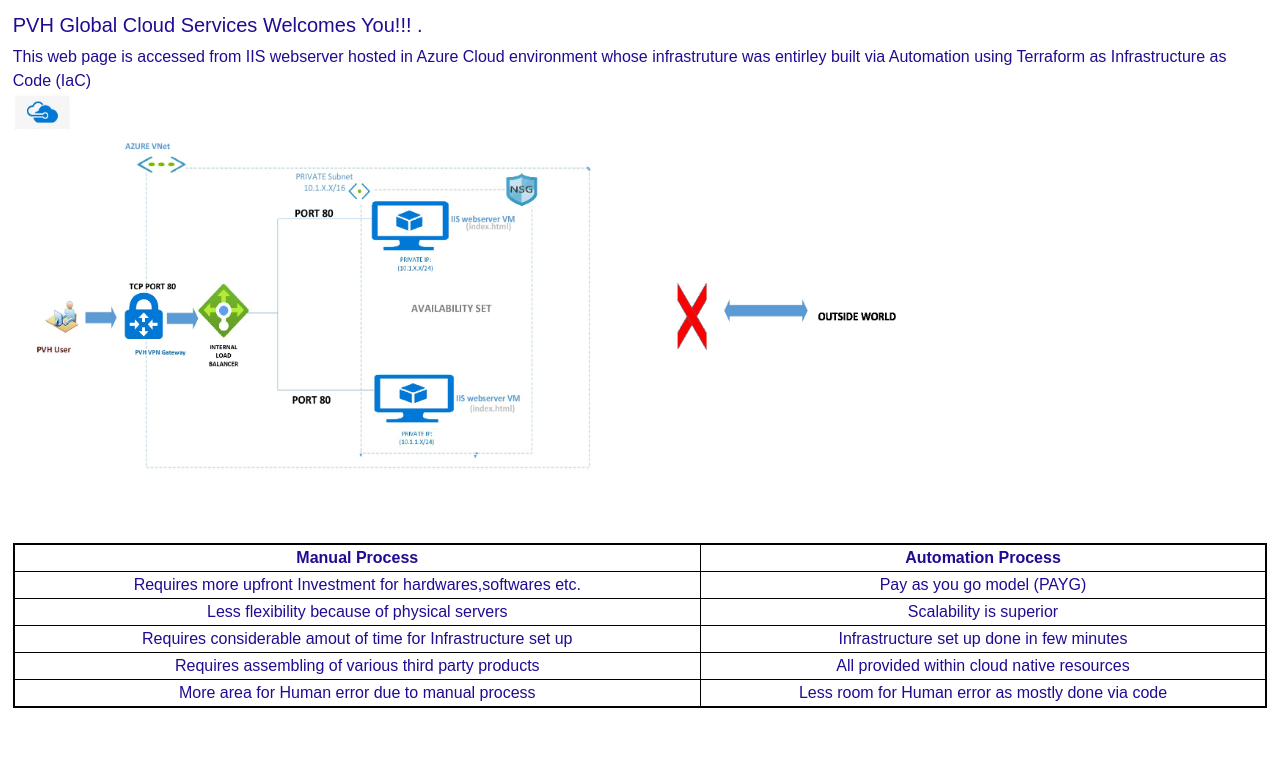
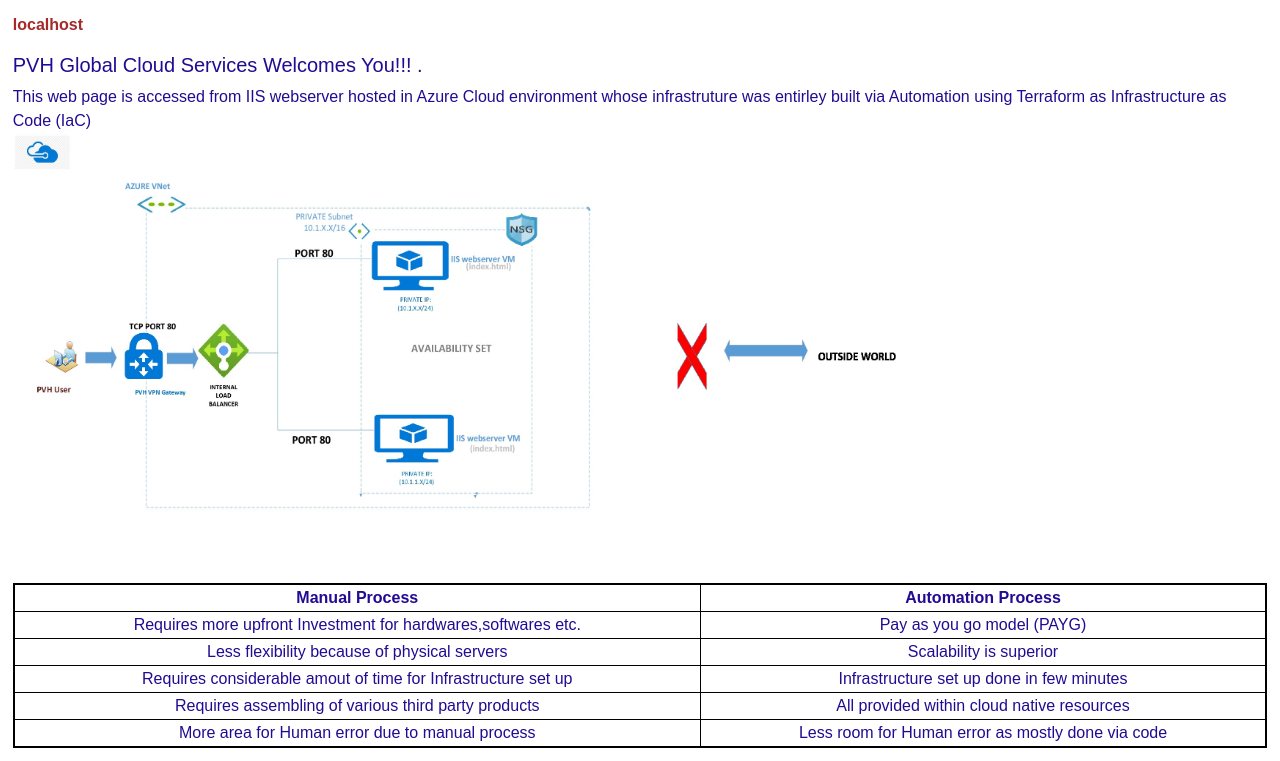
Before and after one commit to masumofficial2010/pvhweb, a plain HTML site: page index.html in a window 1280 px wide. Shown: the part 113-874 px from the top of the page. Before the commit the page ends 834 px from the top, so only its background shows below. Drawn offline with nearby package versions, Linux system fonts and the light colour scheme.

Commit message:
server ip echo added

```diff
--- a/index.html
+++ b/index.html
@@ -9,6 +9,7 @@
 <link href="https://cdn.jsdelivr.net/npm/bootstrap@5.0.2/dist/css/bootstrap.min.css" rel="stylesheet" integrity="sha384-EVSTQN3/azprG1Anm3QDgpJLIm9Nao0Yz1ztcQTwFspd3yD65VohhpuuCOmLASjC" crossorigin="anonymous">
 <link href="style.css" rel="stylesheet">
 <body>
+
     <nav class="navbar navbar-light bg-light">
         <div class="container-fluid">
           <a class="navbar-brand" href="#">
@@ -21,7 +22,10 @@
       <p id="demo"></p>
 
 <div id="welcome">
+  <p id="serverip" ></p>
  <h5> PVH Global Cloud Services Welcomes You!!! . </h5>
+
+
 
   This web page is accessed from IIS webserver hosted in Azure Cloud environment whose
   infrastruture was entirley built via Automation using Terraform as Infrastructure as
@@ -67,6 +71,9 @@
 
  </div>
 
-
+ <script>
+  let hostname = location.hostname;
+  document.getElementById("serverip").innerHTML = hostname;
+ </script>
 </body>
 </html>
--- a/style.css
+++ b/style.css
@@ -50,3 +50,10 @@
     text-align: center;
     border:1px solid black;
   }
+
+  #serverip
+  {
+    color: brown;
+    font-weight: bolder;
+
+  }
```
